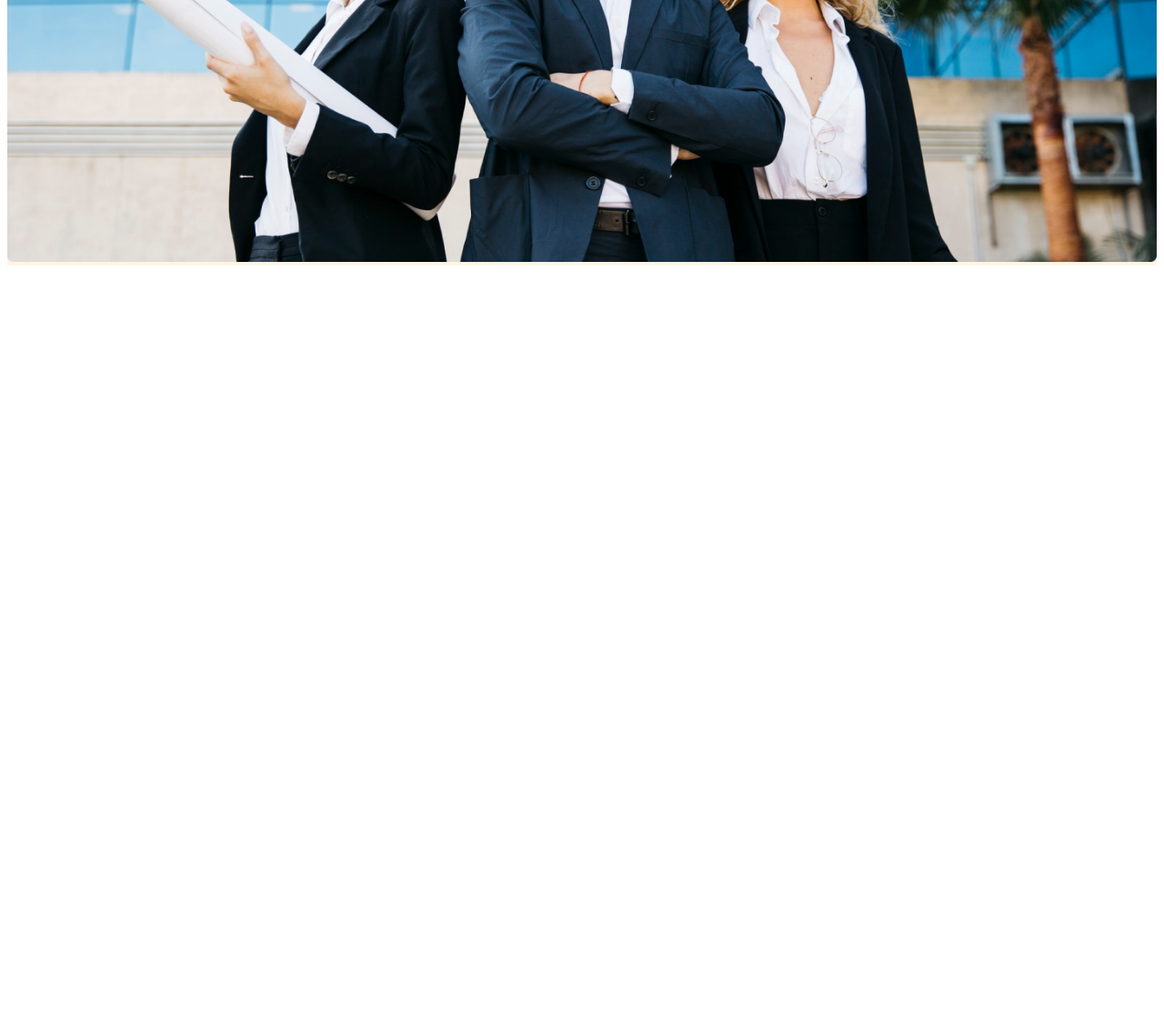
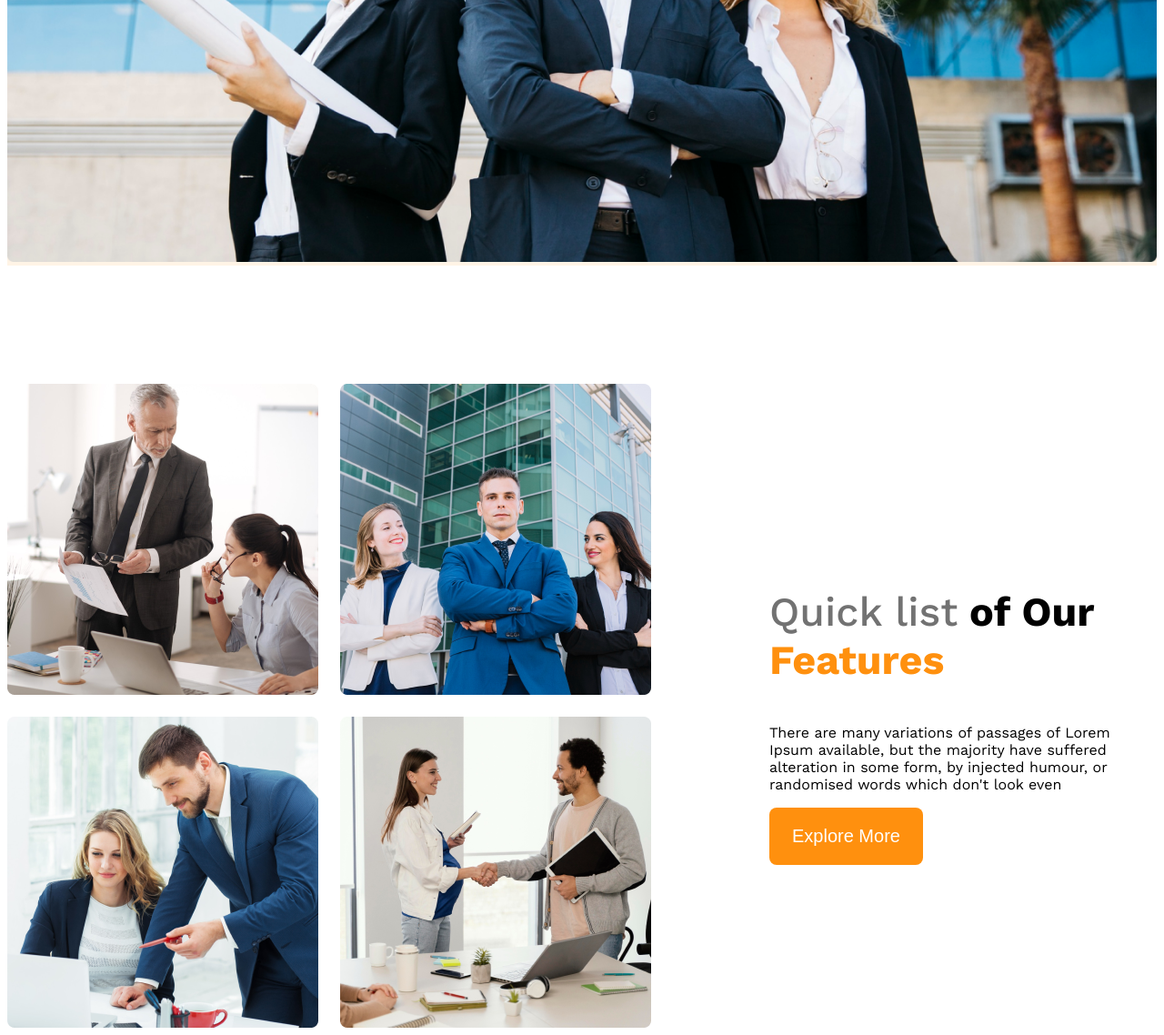
Before and after one commit to PasingM/g3-architect-website, a plain HTML site: page index.html in a window 1280 px wide. Shown: the part 892-2030 px from the top of the page at 91% size. Before the commit the page ends 1192 px from the top, so only its background shows below. Drawn offline with nearby package versions, Linux system fonts and the light colour scheme.

Commit message:
add main section

```diff
--- a/index.html
+++ b/index.html
@@ -25,11 +25,22 @@
         <button class="btn-primary">Explore More</button>
             </div>
             <img class="banner-image" src="images/banner.png" alt="">
-
        </div>
     </header>
     <main>
-
+      <section class="teams display-flex">
+         <div class="team-img-container">
+              <img src="images/team1.png" alt="two architect">
+              <img src="images/team2.png" alt="">
+              <img src="images/team3.png" alt="">
+              <img src="images/team4.png" alt="">
+         </div>
+         <div class="our-features">
+            <h3 class="feature-title"><span id="quick-list" class="text-light-gray">Quick list</span> <span>of Our </span><span class="text-primary">Features</span></h3>
+            <p class="feature-description">There are many variations of passages of Lorem Ipsum available, but the majority have suffered alteration in some form, by injected humour, or randomised words which don't look even</p>
+            <button class="btn-primary">Explore More</button>
+         </div>
+      </section>
     </main>
     <footer>
 
--- a/styles/architect.css
+++ b/styles/architect.css
@@ -9,6 +9,9 @@
   /* shared styles */
   .display-flex{
     display: flex;
+  }
+  .text-primary{
+    color: #FF900E;
   }
   /* dark 02 */
   .text-gray{
@@ -28,6 +31,13 @@
     font-size: 1.25rem;
     border-radius: 8px;
     border: none;
+  }
+  main{
+    max-width: 1440px;
+    margin: 0 auto;
+  }
+  main>section{
+    margin-top: 130px;
   }
   /* header styles */
 
@@ -68,6 +78,26 @@
 .banner-image{
     width: 100%;
 }
+/* team and feature related style */
+.teams{
+    align-items: center;
+}
+.team-img-container{
+    display: grid;
+    grid-template-columns: repeat(2,1fr);
+    gap: 24px;
+}
+.our-features{
+    margin-left: 130px;
+    max-width: 530px;
+}
+.feature-title{
+    font-size: 2.8rem;
+    font-weight: 700;
+}
+#quick-list{
+    font-weight: 500;
+}
 /* responsive media query */
 @media screen and (max-width:576px) {
     .navbar,.nav-link{
```
